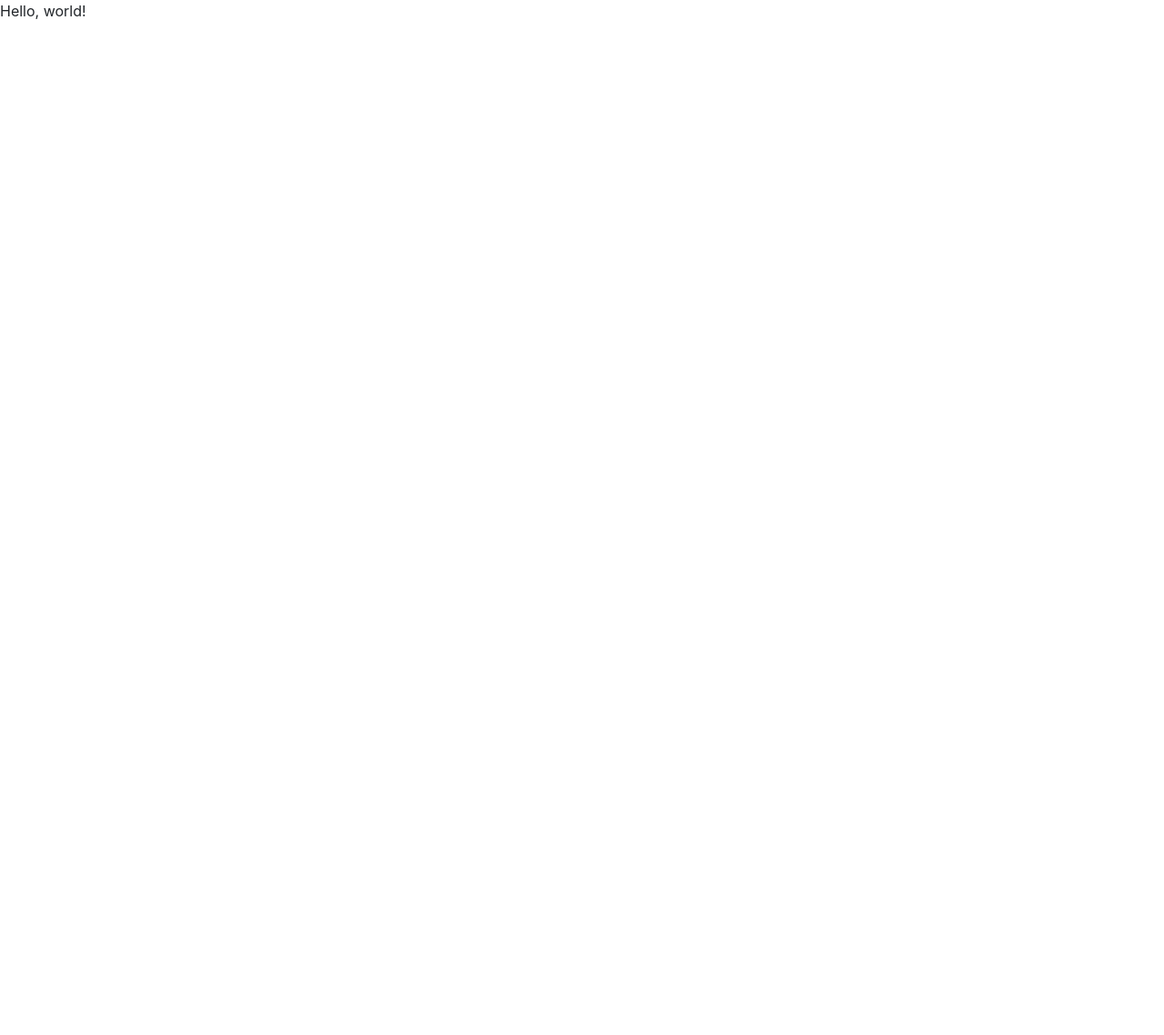
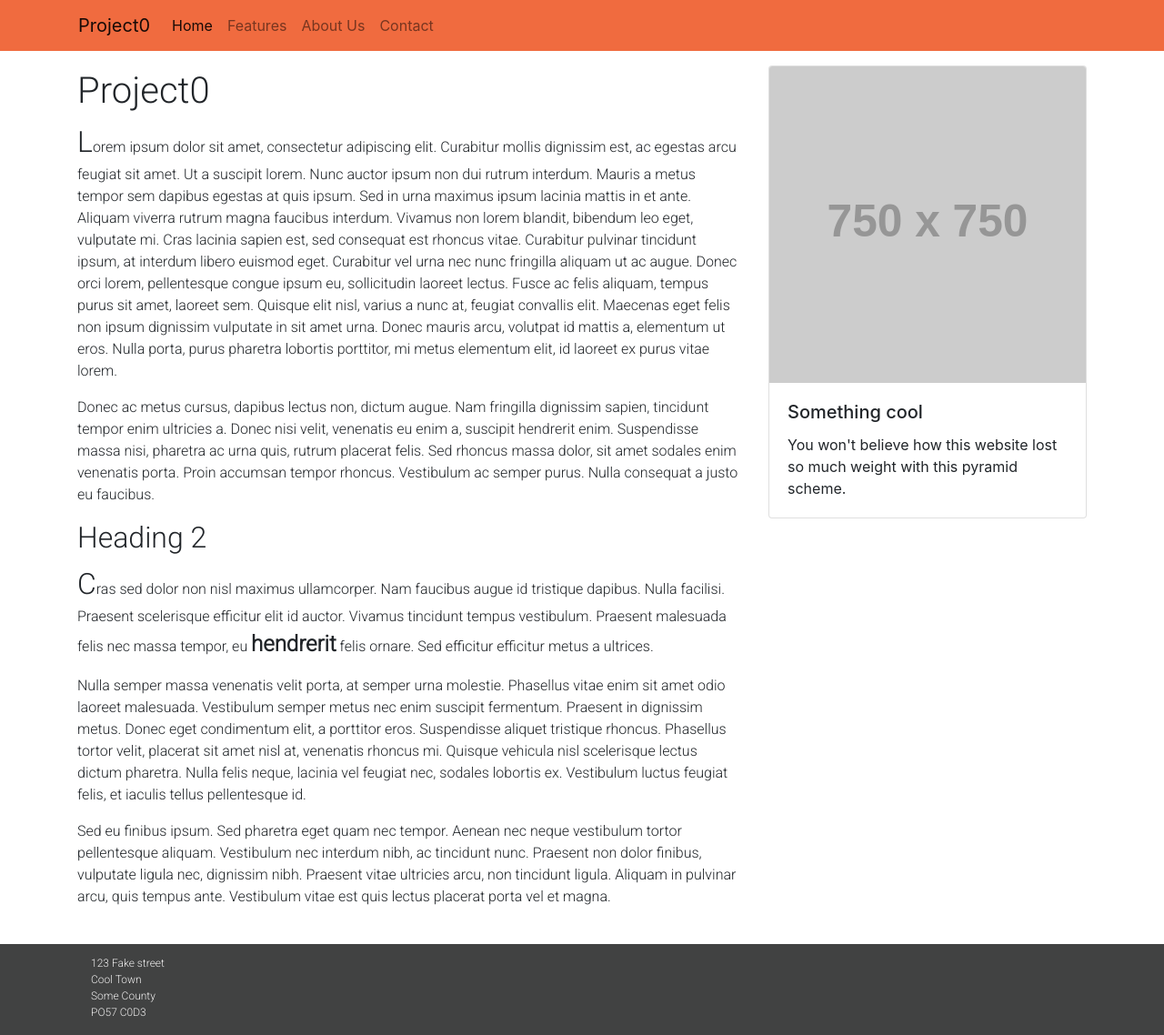
Before and after one commit to JustinByrne/CS50-project0, a plain HTML site: page index.html in a window 1280 px wide. Shown: the whole page at 91% size. Before the commit the page ends 800 px from the top, so only its background shows below. Drawn offline with nearby package versions, Linux system fonts and the light colour scheme; placeholder pictures from the web are drawn by us.

Commit message:
Added content to the index page

```diff
--- a/index.html
+++ b/index.html
@@ -1,7 +1,7 @@
 <!DOCTYPE html>
 <html>
     <head>
-        <title>My Webpage</title>
+        <title>Project0</title>
         <!-- BS4 Required meta tags -->
         <meta charset="utf-8">
         <meta name="viewport" content="width=device-width, initial-scale=1, shrink-to-fit=no">
@@ -13,6 +13,73 @@
         <link rel="stylesheet" href="style.css">
     </head>
     <body>
-        Hello, world!
+        <header>
+            <nav class="navbar navbar-expand-lg navbar-light container">
+                <a class="navbar-brand" href="#">Project0</a>
+                <button class="navbar-toggler" type="button" data-toggle="collapse" data-target="#navbarSupportedContent" aria-controls="navbarSupportedContent" aria-expanded="false" aria-label="Toggle navigation">
+                    <span class="navbar-toggler-icon"></span>
+                </button>
+
+                <div class="collapse navbar-collapse" id="navbarSupportedContent">
+                    <ul class="navbar-nav mr-auto">
+                        <li class="nav-item active">
+                          <a class="nav-link" href="./index.html">Home <span class="sr-only">(current)</span></a>
+                        </li>
+                        <li class="nav-item">
+                          <a class="nav-link" href="./features.html">Features</a>
+                        </li>
+                        <li class="nav-item">
+                          <a class="nav-link" href="./team.html">About Us</a>
+                        </li>
+                        <li class="nav-item">
+                          <a class="nav-link" href="./contact.html">Contact</a>
+                        </li>
+                      </ul>
+                </div>
+            </nav>
+        </header>
+        <div class="container mt-3 mb-3">
+            <div class="row">
+                <section id="content" class="col-sm-12 col-lg-8 pt-1 pb-2">
+                    <h1>Project0</h1>
+                    <section>
+                        <p>Lorem ipsum dolor sit amet, consectetur adipiscing elit. Curabitur mollis dignissim est, ac egestas arcu feugiat sit amet. Ut a suscipit lorem. Nunc auctor ipsum non dui rutrum interdum. Mauris a metus tempor sem dapibus egestas at quis ipsum. Sed in urna maximus ipsum lacinia mattis in et ante. Aliquam viverra rutrum magna faucibus interdum. Vivamus non lorem blandit, bibendum leo eget, vulputate mi. Cras lacinia sapien est, sed consequat est rhoncus vitae. Curabitur pulvinar tincidunt ipsum, at interdum libero euismod eget. Curabitur vel urna nec nunc fringilla aliquam ut ac augue. Donec orci lorem, pellentesque congue ipsum eu, sollicitudin laoreet lectus. Fusce ac felis aliquam, tempus purus sit amet, laoreet sem. Quisque elit nisl, varius a nunc at, feugiat convallis elit. Maecenas eget felis non ipsum dignissim vulputate in sit amet urna. Donec mauris arcu, volutpat id mattis a, elementum ut eros. Nulla porta, purus pharetra lobortis porttitor, mi metus elementum elit, id laoreet ex purus vitae lorem.</p>
+                        <p>Donec ac metus cursus, dapibus lectus non, dictum augue. Nam fringilla dignissim sapien, tincidunt tempor enim ultricies a. Donec nisi velit, venenatis eu enim a, suscipit hendrerit enim. Suspendisse massa nisi, pharetra ac urna quis, rutrum placerat felis. Sed rhoncus massa dolor, sit amet sodales enim venenatis porta. Proin accumsan tempor rhoncus. Vestibulum ac semper purus. Nulla consequat a justo eu faucibus.</p>
+                    </section>
+                    <h2>Heading 2</h2>
+                    <section>
+                        <p>Cras sed dolor non nisl maximus ullamcorper. Nam faucibus augue id tristique dapibus. Nulla facilisi. Praesent scelerisque efficitur elit id auctor. Vivamus tincidunt tempus vestibulum. Praesent malesuada felis nec massa tempor, eu <span class="very-strong">hendrerit</span> felis ornare. Sed efficitur efficitur metus a ultrices.</p>
+                        <p>Nulla semper massa venenatis velit porta, at semper urna molestie. Phasellus vitae enim sit amet odio laoreet malesuada. Vestibulum semper metus nec enim suscipit fermentum. Praesent in dignissim metus. Donec eget condimentum elit, a porttitor eros. Suspendisse aliquet tristique rhoncus. Phasellus tortor velit, placerat sit amet nisl at, venenatis rhoncus mi. Quisque vehicula nisl scelerisque lectus dictum pharetra. Nulla felis neque, lacinia vel feugiat nec, sodales lobortis ex. Vestibulum luctus feugiat felis, et iaculis tellus pellentesque id.</p>
+                        <p>Sed eu finibus ipsum. Sed pharetra eget quam nec tempor. Aenean nec neque vestibulum tortor pellentesque aliquam. Vestibulum nec interdum nibh, ac tincidunt nunc. Praesent non dolor finibus, vulputate ligula nec, dignissim nibh. Praesent vitae ultricies arcu, non tincidunt ligula. Aliquam in pulvinar arcu, quis tempus ante. Vestibulum vitae est quis lectus placerat porta vel et magna.</p>
+                    </section>
+                </section>
+                <aside class="col-sm-12 col-lg-4">
+                    <section class="widget">
+                        <div class="card">
+                            <img src="https://via.placeholder.com/750?text=Wow!" class="card-img-top">
+                            <div class="card-body">
+                                <h5 class="card-title">Something cool</h5>
+                                <p class="card-text">You won't believe how this website lost so much weight with this pyramid scheme.</p>
+                            </div>
+                        </div>
+                    </section>
+                </aside>
+            </div>
+        </div>
+        <footer>
+            <div class="container">
+                <div class="col-12 col-lg-3">
+                    <address>
+                        123 Fake street<br>
+                        Cool Town<br>
+                        Some County<br>
+                        PO57 C0D3
+                    </address>
+                </div>
+                <div class="col-12 col-lg-3"></div>
+                <div class="col-12 col-lg-3"></div>
+                <div class="col-12 col-lg-3"></div>
+            </div>
+        </footer>
     </body>
 </html>
```
